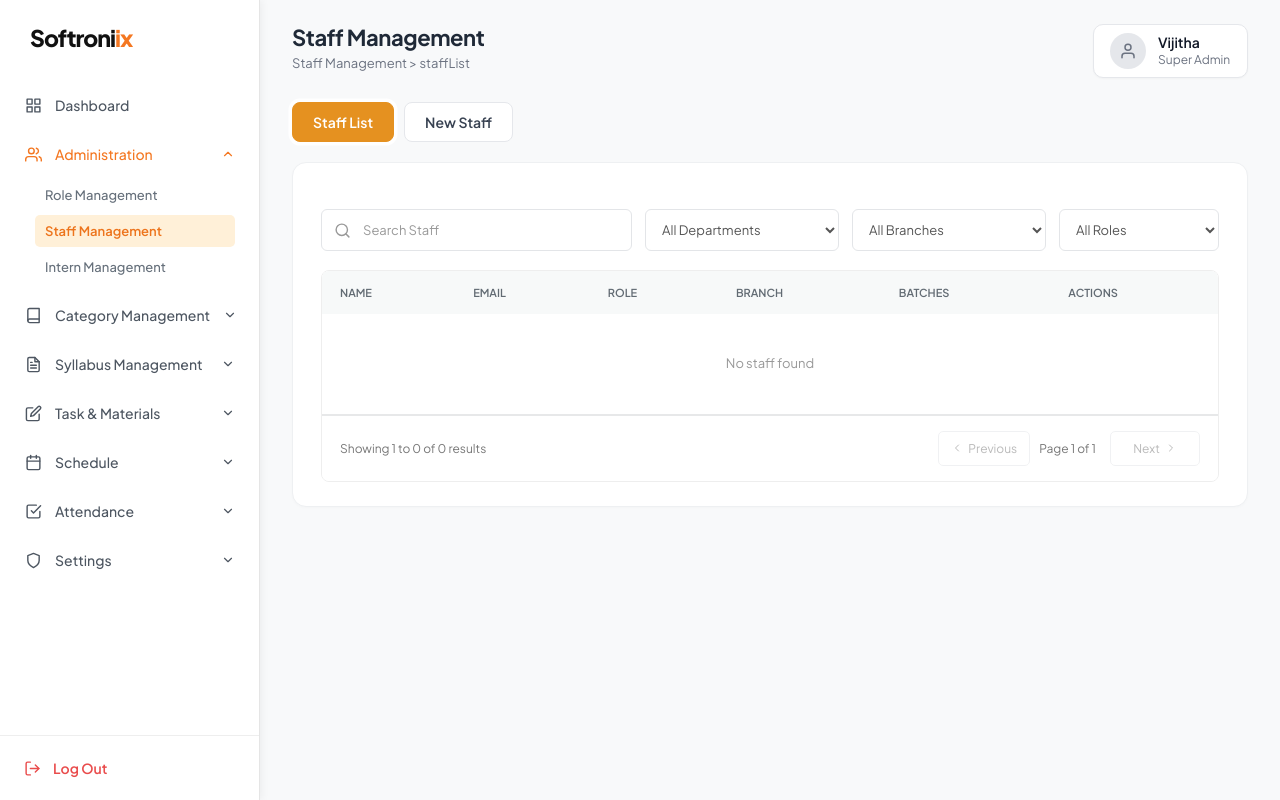
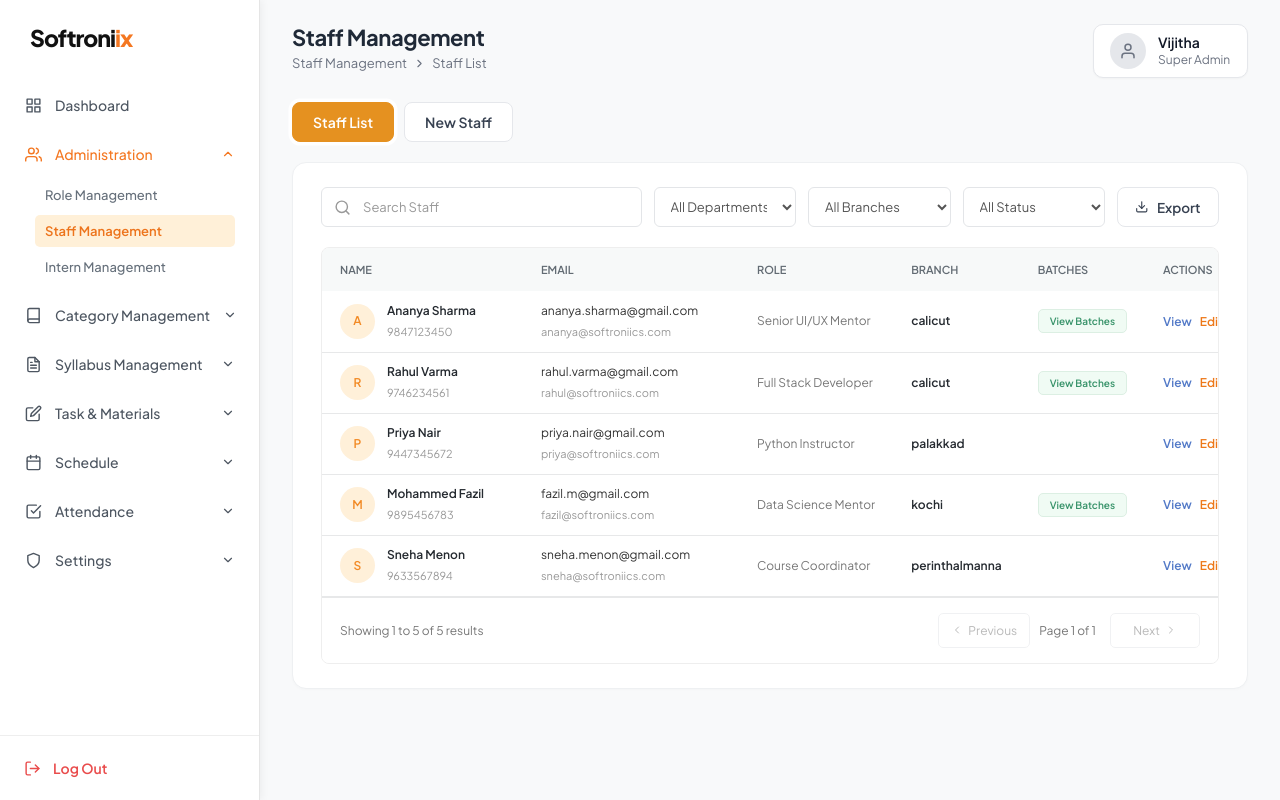
Before and after one commit to Muhammedjazil/SoftroniicsSMS, a React (Vite) app in the folder client/: page /staffmanagement in a window 1280 px wide. Built offline with nearby package versions, Linux system fonts and the light colour scheme.

Commit message:
ui optimized

```diff
--- a/client/src/App.css
+++ b/client/src/App.css
@@ -472,6 +472,8 @@ body, button, input, select, textarea {
 .syl-mgmt-create-btn,
 .Rolemanagement-submit,
 .staffsubmit,
+.staffformbuttoncreate,
+.staffbtnupdate,
 .intern-submit,
 .tasks-submit-btn,
 .branchsubmit,
@@ -491,6 +493,8 @@ body, button, input, select, textarea {
 .syl-mgmt-create-btn:hover,
 .Rolemanagement-submit:hover,
 .staffsubmit:hover,
+.staffformbuttoncreate:hover,
+.staffbtnupdate:hover,
 .intern-submit:hover,
 .tasks-submit-btn:hover,
 .branchsubmit:hover,
--- a/client/src/components/Intern/Internnavbar.jsx
+++ b/client/src/components/Intern/Internnavbar.jsx
@@ -71,7 +71,7 @@ export const Internnavbar = () => {
             {/* LOGO SECTION */}
             <div className="internnavbar-logo">
                 <h2>
-                    Softronii<span>x</span>
+                    Softroni<span>ix</span>
                 </h2>
             </div>
 
--- a/client/src/components/Layout/Internlayout.css
+++ b/client/src/components/Layout/Internlayout.css
@@ -16,7 +16,7 @@
 ========================================= */
 
 .internlayout-sidebar {
-    width: 292px;
+    width: 260px;
     height: 100vh;
     flex-shrink: 0;
 }
--- a/client/src/pages/admin/administration/Staffmanagement.jsx
+++ b/client/src/pages/admin/administration/Staffmanagement.jsx
@@ -8,7 +8,8 @@ import {
   FiSearch,
   FiArrowLeft,
   FiX,
-  FiClock
+  FiClock,
+  FiDownload
 } from "react-icons/fi";
 
 import react from "../../../assets/react.svg";
@@ -70,14 +71,159 @@ const initialForm = {
 };
 
 // =====================================
+// SAMPLE STAFF DATA
+// =====================================
+
+const sampleStaff = [
+  {
+    id: 1,
+    fullname: "Ananya Sharma",
+    dateofbirth: "1994-06-15",
+    gender: "Female",
+    email: "ananya.sharma@gmail.com",
+    officialemail: "ananya@softroniics.com",
+    phone: "9847123450",
+    whatsapp: "9847123450",
+    address: "Green Valley Apt 4B",
+    district: "Kozhikode",
+    state: "Kerala",
+    photo: null,
+    department: "uiux",
+    branch: "calicut",
+    allowAdditionalBranches: true,
+    additionalBranches: ["kochi"],
+    typeemply: "Senior UI/UX Mentor",
+    experience: "5 Years",
+    joindate: "2023-01-10",
+    status: "active",
+    resingnation: "",
+    resume: null,
+    remark: "Lead mentor for UI/UX batches",
+    mentorRole: true,
+    mentorTimings: ["09:30 AM - 12:00 PM", "02:00 PM - 05:00 PM"]
+  },
+  {
+    id: 2,
+    fullname: "Rahul Varma",
+    dateofbirth: "1992-09-22",
+    gender: "Male",
+    email: "rahul.varma@gmail.com",
+    officialemail: "rahul@softroniics.com",
+    phone: "9746234561",
+    whatsapp: "9746234561",
+    address: "Civil Station Road",
+    district: "Kozhikode",
+    state: "Kerala",
+    photo: null,
+    department: "mern",
+    branch: "calicut",
+    allowAdditionalBranches: false,
+    additionalBranches: [],
+    typeemply: "Full Stack Developer",
+    experience: "4 Years",
+    joindate: "2023-03-15",
+    status: "active",
+    resingnation: "",
+    resume: null,
+    remark: "MERN Stack instructor",
+    mentorRole: true,
+    mentorTimings: ["11:00 AM - 01:30 PM"]
+  },
+  {
+    id: 3,
+    fullname: "Priya Nair",
+    dateofbirth: "1995-12-05",
+    gender: "Female",
+    email: "priya.nair@gmail.com",
+    officialemail: "priya@softroniics.com",
+    phone: "9447345672",
+    whatsapp: "9447345672",
+    address: "Palakkad Town",
+    district: "Palakkad",
+    state: "Kerala",
+    photo: null,
+    department: "python",
+    branch: "palakkad",
+    allowAdditionalBranches: false,
+    additionalBranches: [],
+    typeemply: "Python Instructor",
+    experience: "3 Years",
+    joindate: "2023-06-01",
+    status: "active",
+    resingnation: "",
+    resume: null,
+    remark: "Django and Python lead",
+    mentorRole: false,
+    mentorTimings: []
+  },
+  {
+    id: 4,
+    fullname: "Mohammed Fazil",
+    dateofbirth: "1993-04-18",
+    gender: "Male",
+    email: "fazil.m@gmail.com",
+    officialemail: "fazil@softroniics.com",
+    phone: "9895456783",
+    whatsapp: "9895456783",
+    address: "Kochi Marine Drive",
+    district: "Ernakulam",
+    state: "Kerala",
+    photo: null,
+    department: "datascience",
+    branch: "kochi",
+    allowAdditionalBranches: false,
+    additionalBranches: [],
+    typeemply: "Data Science Mentor",
+    experience: "4 Years",
+    joindate: "2023-08-20",
+    status: "active",
+    resingnation: "",
+    resume: null,
+    remark: "AI & ML Specialist",
+    mentorRole: true,
+    mentorTimings: ["09:30 AM - 12:00 PM"]
+  },
+  {
+    id: 5,
+    fullname: "Sneha Menon",
+    dateofbirth: "1996-08-30",
+    gender: "Female",
+    email: "sneha.menon@gmail.com",
+    officialemail: "sneha@softroniics.com",
+    phone: "9633567894",
+    whatsapp: "9633567894",
+    address: "Thrissur Round",
+    district: "Thrissur",
+    state: "Kerala",
+    photo: null,
+    department: "uiux",
+    branch: "perinthalmanna",
+    allowAdditionalBranches: false,
+    additionalBranches: [],
+    typeemply: "Course Coordinator",
+    experience: "2 Years",
+    joindate: "2024-01-05",
+    status: "active",
+    resingnation: "",
+    resume: null,
+    remark: "Perinthalmanna branch coordinator",
+    mentorRole: false,
+    mentorTimings: []
+  }
+];
+
+// =====================================
 // MAIN COMPONENT
 // =====================================
 
 export const Staffmanagement = () => {
 
   const [search, setSearch] = useState("");
-
-  const [allData, setAlldata] = useState([]);
+  const [departmentFilter, setDepartmentFilter] = useState("all");
+  const [branchFilter, setBranchFilter] = useState("all");
+  const [statusFilter, setStatusFilter] = useState("all");
+
+  const [allData, setAlldata] = useState(sampleStaff);
 
   const [formData, setFormData] = useState({
     ...initialForm
@@ -95,11 +241,71 @@ export const Staffmanagement = () => {
   // FILTER STAFF
   // =====================================
 
-  const filteredStaff = allData.filter((value) =>
-    `${value.fullname} ${value.email} ${value.typeemply} ${value.branch}`
+  const filteredStaff = allData.filter((value) => {
+    const matchesSearch = `${value.fullname} ${value.email} ${value.typeemply} ${value.branch} ${value.phone}`
       .toLowerCase()
-      .includes(search.toLowerCase())
-  );
+      .includes(search.toLowerCase());
+    const matchesDept =
+      departmentFilter === "all" ||
+      value.department?.toLowerCase() === departmentFilter.toLowerCase();
+    const matchesBranch =
+      branchFilter === "all" ||
+      value.branch?.toLowerCase() === branchFilter.toLowerCase();
+    const matchesStatus =
+      statusFilter === "all" ||
+      value.status?.toLowerCase() === statusFilter.toLowerCase();
+
+    return matchesSearch && matchesDept && matchesBranch && matchesStatus;
+  });
+
+  // =====================================
+  // EXPORT CSV
+  // =====================================
+
+  const handleExport = () => {
+    if (filteredStaff.length === 0) {
+      alert("No staff available to export");
+      return;
+    }
+
+    const headers = [
+      "Name",
+      "Email",
+      "Official Email",
+      "Phone",
+      "Role",
+      "Department",
+      "Branch",
+      "Status"
+    ];
+
+    const rows = filteredStaff.map((s) => [
+      s.fullname,
+      s.email,
+      s.officialemail,
+      s.phone,
+      s.typeemply,
+      s.department,
+      s.branch,
+      s.status
+    ]);
+
+    const csvContent =
+      "data:text/csv;charset=utf-8," +
+      [headers, ...rows]
+        .map((e) =>
+          e.map((cell) => `"${String(cell || "").replace(/"/g, '""')}"`).join(",")
+        )
+        .join("\n");
+
+    const encodedUri = encodeURI(csvContent);
+    const link = document.createElement("a");
+    link.setAttribute("href", encodedUri);
+    link.setAttribute("download", "staff-list.csv");
+    document.body.appendChild(link);
+    link.click();
+    document.body.removeChild(link);
+  };
 
   // =====================================
   // RESET FORM
@@ -412,12 +618,13 @@ export const Staffmanagement = () => {
           <h2>Staff Management</h2>
 
           <p>
-            Staff Management &gt;{" "}
+            Staff Management
+            <FiChevronRight />
             {activetap === "stafflist"
-              ? "staffList"
+              ? "Staff List"
               : activetap === "newstaff"
-              ? "newStaff"
-              : "staffView"}
+              ? (editId !== null ? "Edit Staff" : "New Staff")
+              : "Staff Details"}
           </p>
 
         </div>
@@ -429,8 +636,8 @@ export const Staffmanagement = () => {
           </div>
 
           <div className="staffadminname">
-            <h5>vijitha</h5>
-            <p>super admin</p>
+            <h5>Vijitha</h5>
+            <p>Super Admin</p>
           </div>
 
         </div>
@@ -445,7 +652,7 @@ export const Staffmanagement = () => {
           type="button"
           className={
             activetap === "stafflist"
-              ? "stafflistactive"
+              ? "stafflistactive active"
               : "staffnew"
           }
           onClick={handlestafflist}
@@ -457,7 +664,7 @@ export const Staffmanagement = () => {
           type="button"
           className={
             activetap === "newstaff"
-              ? "stafflistactive"
+              ? "stafflistactive active"
               : "staffnew"
           }
           onClick={handlenewstaff}
@@ -492,7 +699,10 @@ export const Staffmanagement = () => {
 
             <div className="staffalldepartment">
 
-              <select defaultValue="all">
+              <select
+                value={departmentFilter}
+                onChange={(e) => setDepartmentFilter(e.target.value)}
+              >
 
                 <option value="all">All Departments</option>
                 <option value="uiux">UI/UX</option>
@@ -506,13 +716,17 @@ export const Staffmanagement = () => {
 
             <div className="staffbranch">
 
-              <select defaultValue="all">
+              <select
+                value={branchFilter}
+                onChange={(e) => setBranchFilter(e.target.value)}
+              >
 
                 <option value="all">All Branches</option>
                 <option value="calicut">Calicut</option>
                 <option value="palakkad">Palakkad</option>
                 <option value="thrissur">Thrissur</option>
                 <option value="perinthalmanna">Perinthalmanna</option>
+                <option value="kochi">Kochi</option>
 
               </select>
 
@@ -520,13 +734,29 @@ export const Staffmanagement = () => {
 
             <div className="staffactive">
 
-              <select defaultValue="all">
-
-                <option value="all">All Roles</option>
+              <select
+                value={statusFilter}
+                onChange={(e) => setStatusFilter(e.target.value)}
+              >
+
+                <option value="all">All Status</option>
                 <option value="active">Active</option>
                 <option value="inactive">Inactive</option>
 
               </select>
+
+            </div>
+
+            <div className="staffexport">
+
+              <button
+                type="button"
+                className="staffexport-btn"
+                onClick={handleExport}
+              >
+                <FiDownload />
+                Export
+              </button>
 
             </div>
 
--- a/client/src/pages/admin/administration/staffmanagement.css
+++ b/client/src/pages/admin/administration/staffmanagement.css
@@ -155,11 +155,11 @@
 
 .staffherosection {
     display: grid;
-    grid-template-columns: minmax(200px, 1fr) 194px 194px 160px;
-    gap: 13px;
-    align-items: center;
-    width: 100%;
-    margin: 22px 0 19px;
+    grid-template-columns: minmax(180px, 1.8fr) repeat(3, minmax(130px, 0.8fr)) auto;
+    gap: 12px;
+    align-items: center;
+    width: 100%;
+    margin: 0 0 20px;
 }
 
 .staffsearch {
@@ -167,7 +167,7 @@
     align-items: center;
     gap: 10px;
     width: 100%;
-    height: 42px;
+    height: 40px;
     padding: 0 12px;
     box-sizing: border-box;
     border: 1px solid #e3e5e8;
@@ -205,7 +205,7 @@
 
 .staffherosection select {
     width: 100%;
-    height: 42px;
+    height: 40px;
     padding: 0 12px;
     border: 1px solid #e3e5e8;
     border-radius: 6px;
@@ -228,12 +228,14 @@
     align-items: center;
 }
 
-.staffexport button {
+.staffexport button,
+.staffexport-btn {
     display: inline-flex;
     justify-content: center;
     align-items: center;
     gap: 8px;
-    width: 100%;
+    width: auto;
+    min-width: 102px;
     height: 40px;
     padding: 0 16px;
     border: 1px solid #e5e7eb;
@@ -244,9 +246,11 @@
     font-weight: 600;
     cursor: pointer;
     transition: all 0.15s ease;
-}
-
-.staffexport button:hover {
+    white-space: nowrap;
+}
+
+.staffexport button:hover,
+.staffexport-btn:hover {
     background: #f9fafb;
     border-color: #d1d5db;
     color: #111827;
```
Also changed, not shown: client/src/components/Intern/internnavbar.css (+77 -76 lines).
